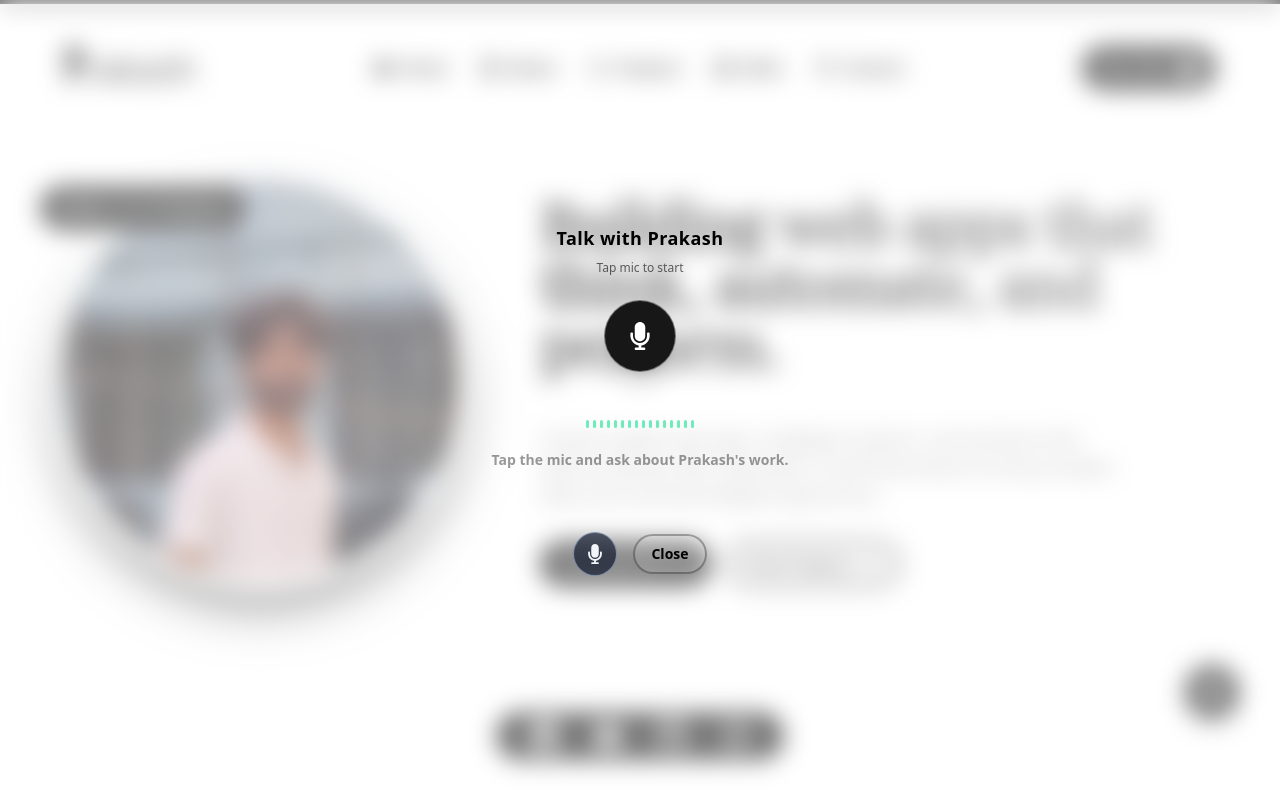
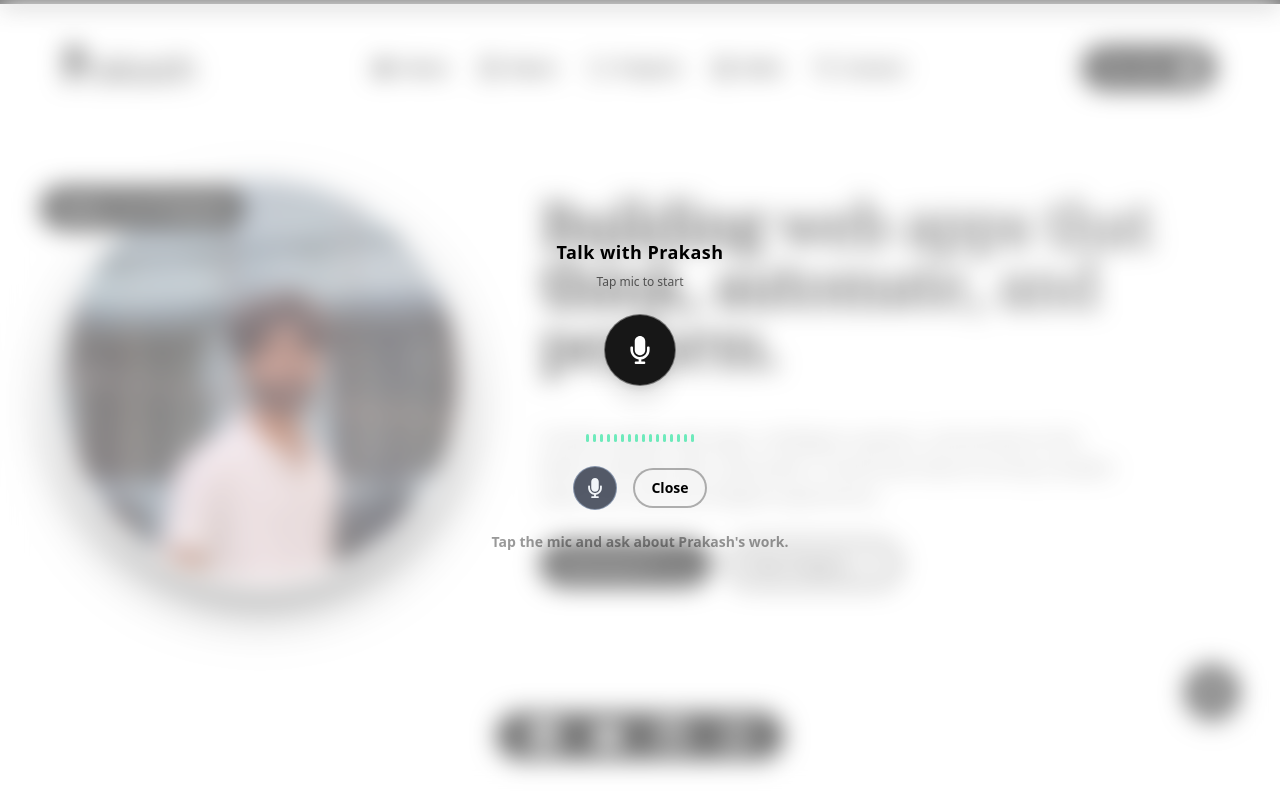
Before and after one commit to praghu-b/next-portfolio, a Next.js app: page / in a window 1280 px wide. Both pictures are taken after a click on the button "Toggle Prakash voice assistant". Shown: the top 800 px of the page. Built offline with nearby package versions, Linux system fonts and the light colour scheme; a web font is replaced by a local one.

Commit message:
refactor(VoiceAssistantWidget): adjust layout and improve response panel positioning

```diff
--- a/src/components/assistant/VoiceAssistantWidget.tsx
+++ b/src/components/assistant/VoiceAssistantWidget.tsx
@@ -111,7 +111,7 @@ export default function VoiceAssistantWidget() {
                   </motion.div>
                 </div>
 
-                <div className="flex flex-col items-center gap-3 h-30">
+                <div className="flex flex-col items-center gap-3 h-10">
                   <div className="flex items-end gap-1 min-h-10">
                     {WAVE_BARS.map((barKey, i) => (
                       <motion.span
@@ -139,31 +139,17 @@ export default function VoiceAssistantWidget() {
                       />
                     ))}
                   </div>
-                  <div className="w-[min(90vw,28rem)] min-h-[4.5rem] max-h-28 px-3 py-2 text-center font-semibold">
-                    <AnimatePresence mode="wait">
-                      <motion.p
-                        key={activeDisplayMode}
-                        initial={{ opacity: 0, y: 4 }}
-                        animate={{ opacity: 1, y: 0 }}
-                        exit={{ opacity: 0, y: -4 }}
-                        transition={{ duration: 0.2 }}
-                        className={`text-sm leading-6 ${panelText ? "text-black/75" : "text-black/40"}`}
-                      >
-                        {panelText ||
-                          "Tap the mic and ask about Prakash's work."}
-                      </motion.p>
-                    </AnimatePresence>
-                  </div>
                 </div>
               </div>
 
-              <div className="flex items-center justify-center gap-4">
+              {/* Move the response panel below the buttons */}
+              <div className="flex flex-col items-center w-full">
+                <div className="flex items-center justify-center gap-4 mb-3">
                   <button
                     type="button"
                     onClick={toggleMic}
                     disabled={!supportsSpeechRecognition}
-                  className={`flex items-center justify-center w-11 h-11 rounded-full border transition-colors ${
-                    isListening
+                    className={`flex items-center justify-center w-11 h-11 rounded-full border transition-colors ${isListening
                         ? "bg-red-500 border-red-400 text-white"
                         : "bg-slate-900/70 border-slate-400/80 text-slate-100"
                       } ${!supportsSpeechRecognition ? "opacity-50 cursor-not-allowed" : ""}`}
@@ -185,6 +171,22 @@ export default function VoiceAssistantWidget() {
                     Close
                   </button>
                 </div>
+                <div className="w-[min(90vw,28rem)] max-h-60 overflow-y-auto px-3 py-2 text-center font-semibold">
+                  <AnimatePresence mode="wait">
+                    <motion.p
+                      key={activeDisplayMode}
+                      initial={{ opacity: 0, y: 4 }}
+                      animate={{ opacity: 1, y: 0 }}
+                      exit={{ opacity: 0, y: -4 }}
+                      transition={{ duration: 0.2 }}
+                      className={`text-sm leading-6 ${panelText ? "text-black/75" : "text-black/40"}`}
+                    >
+                      {panelText ||
+                        "Tap the mic and ask about Prakash's work."}
+                    </motion.p>
+                  </AnimatePresence>
+                </div>
+              </div>
             </div>
           </motion.div>
         )}
```
Lines whose indentation alone changed are shown as unchanged.
